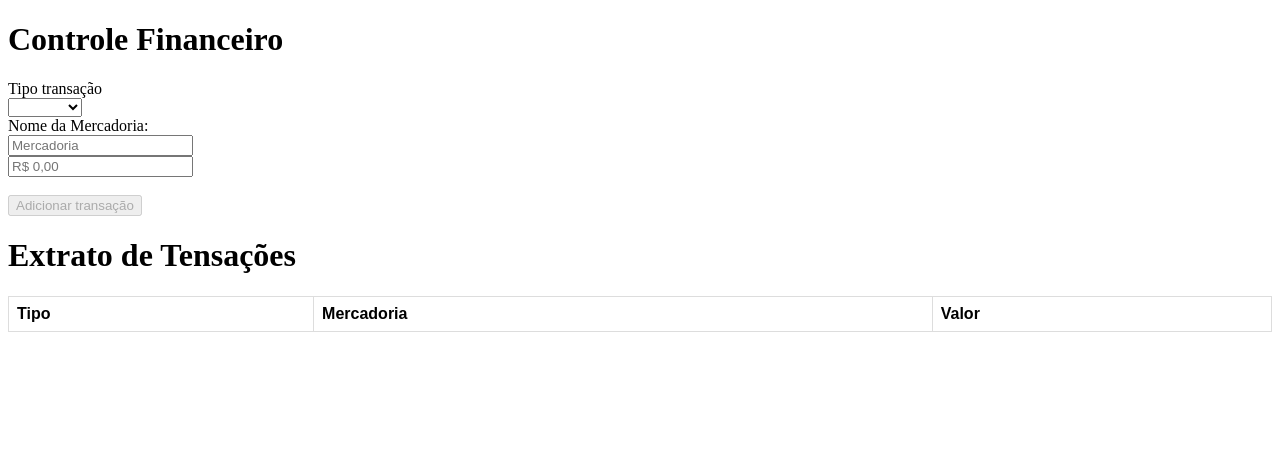
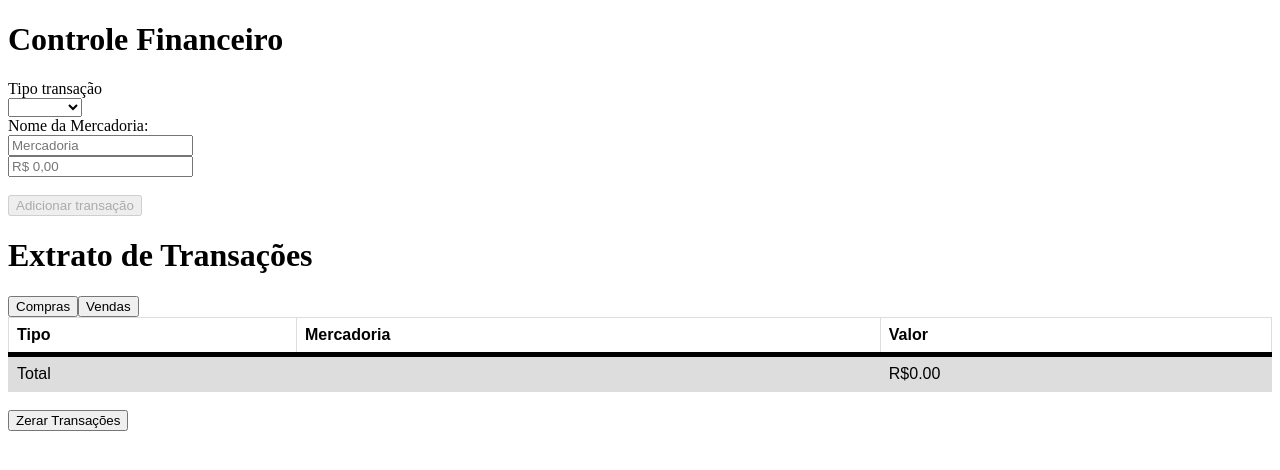
Before and after one commit to RodrigoBlefari/frontend_teste, an Angular app: page / in a window 1280 px wide. Shown: the top 470 px of the page. Built offline with nearby package versions, Linux system fonts and the light colour scheme.

Commit message:
adicionado servicos transações e aplicado no form

```diff
--- a/src/app/painel/painel.component.html
+++ b/src/app/painel/painel.component.html
@@ -10,13 +10,14 @@
   Nome da Mercadoria:<br>
   <input formControlName="mercadoria" type="text" name="mercadoria" placeholder="Mercadoria">
   <br>
-  <input type="text" formControlName="valor" name="valor" placeholder="R$ 0,00">
+  <input type="text" formControlName="valor" name="valor" value="" placeholder="R$ 0,00">
   <br><br>
   <input [disabled]="!transacaoForm.valid" type="submit" value="Adicionar transação">
 </form>
 
-<h1>Extrato de Tensações</h1>
-
+<h1>Extrato de Transações</h1>
+<button type="button" (click)="filtro(0)">Compras</button>
+<button type="button" (click)="filtro(1)">Vendas</button>
 <table>
   <tr>
     <th>Tipo</th>
@@ -24,8 +25,14 @@
     <th>Valor</th>
   </tr>
   <tr *ngFor="let t of transacoes">
-    <td>{{t.Tipo}}</td>
+    <td>{{retornaTipoTabela(t.Tipo)}}</td>
     <td>{{t.Mercadoria}}</td>
-    <td>{{t.Valor}}</td>
+    <td>{{t.Valor | currency:'BRL'}}</td>
+  </tr>
+  <tr style="border-top:black 5px solid;margin-top: 5px;">
+    <td colspan="2">Total</td>
+    <td>{{valorTotal | currency:'BRL'}}</td>
   </tr>
 </table>
+<br>
+<button type="button" (click)="zerarTransacoes()">Zerar Transações</button>
--- a/src/app/painel/painel.component.ts
+++ b/src/app/painel/painel.component.ts
@@ -19,13 +19,17 @@ export class PainelComponent implements OnInit {
 
   transacao: Transacao = new Transacao;
   transacoes: Transacao[] = [];
+  valorTotal: number = 0;
 
   constructor(private transacaoService: TransacaoService) { }
 
   ngOnInit() {
+    this.atualizaComponente();
+  }
 
+  atualizaComponente() {
     this.recuperaTransacoes();
-
+    this.pegarTotal(null);
   }
 
   recuperaTransacoes() {
@@ -36,15 +40,38 @@ export class PainelComponent implements OnInit {
     this.transacaoService.inserirTransacoes(transacoes);
   }
 
+  pegarTotal(filtro: number) {
+    this.valorTotal = 0;
+    if (filtro == TipoTransacao.COMPRAR || filtro == null)
+      this.transacoes.filter(tra => tra.Tipo == TipoTransacao.COMPRAR).forEach(x => this.valorTotal = this.valorTotal - x.Valor);
+
+    if (filtro == TipoTransacao.VENDER || filtro == null)
+      this.transacoes.filter(tra => tra.Tipo == TipoTransacao.VENDER).forEach(x => this.valorTotal = this.valorTotal + x.Valor);
+  }
+
+  retornaTipoTabela(tipo: number) {
+    return tipo == TipoTransacao.COMPRAR ? "-" : "+";
+  }
+
+  filtro(tipo: number) {
+    this.transacoes = this.transacaoService.pegarTranscacoes().filter(tra => tra.Tipo == tipo);
+    this.pegarTotal(tipo);
+  }
+  zerarTransacoes() {
+    this.transacaoService.zerarTransacoes();
+    this.atualizaComponente();
+  }
+
   onSubmit() {
     if (this.transacaoForm.valid) {
+      this.transacoes = this.transacaoService.pegarTranscacoes();
       this.transacao.Mercadoria = this.transacaoForm.value.mercadoria;
-      this.transacao.Valor = this.transacaoForm.value.valor;
+      this.transacao.Valor = Number.parseInt(this.transacaoForm.value.valor);
       this.transacao.Tipo = this.transacaoForm.value.tipoTransacao == 0 ? TipoTransacao.COMPRAR : TipoTransacao.VENDER;
       this.transacoes.push(this.transacao);
       this.inseriTransacoes(this.transacoes);
       this.transacao = new Transacao;
-      console.table(this.transacao);
+      this.atualizaComponente();
     }
   }
 }
--- a/src/app/shared/service/transacao.service.ts
+++ b/src/app/shared/service/transacao.service.ts
@@ -24,4 +24,8 @@ export class TransacaoService {
   inserirTransacoes(transacoes: Transacao[]) {
     return localStorage.setItem('transacoes', JSON.stringify(transacoes));
   }
+
+  zerarTransacoes() {
+    localStorage.removeItem('transacoes');
+  }
 }
```
